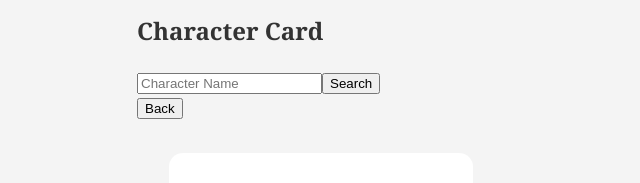
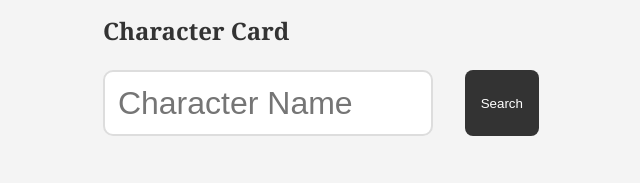
Before and after one commit to mikeyhim23/Project2, a React (Vite) app: page / in a window 1280 px wide. Shown: the part 145-328 px from the top of the page, without its empty margins (319-959 px from the left). Built offline with nearby package versions, Linux system fonts and the light colour scheme; data requests are answered from the project's data file.

Commit message:
styled search bar

```diff
--- a/src/index.css
+++ b/src/index.css
@@ -77,3 +77,32 @@ header button:hover {
 .character-card button:hover {
   background-color: #45a049;
 }
+
+.search-bar {
+  display: flex;
+  justify-content: center;
+  gap: 2rem;
+  margin-bottom: 4rem;
+}
+
+.search-bar input {
+  padding: 0.8rem;
+  font-size: 2rem;
+  border: 2px solid #ddd;
+  border-radius: 10px;
+  width: 300px;
+}
+
+.search-bar button {
+  padding: 0.5rem 1rem;
+  border-radius: 8px;
+  background-color: #333;
+  color: white;
+  border: none;
+  cursor: pointer;
+  transition: background-color 0.3s ease;
+}
+
+.search-bar button:hover {
+  background-color: #444;
+}
```
Also changed, not shown: db.json.
